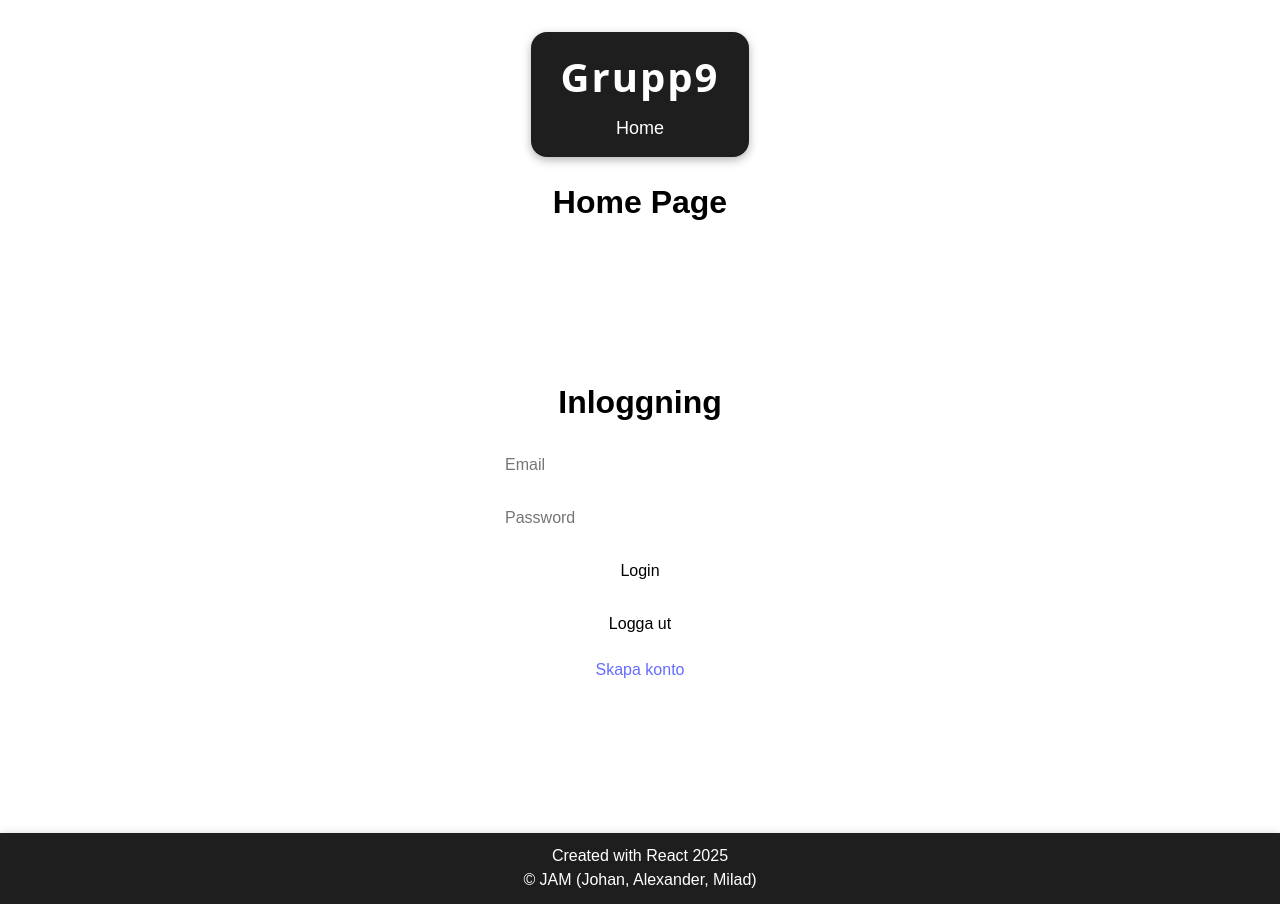
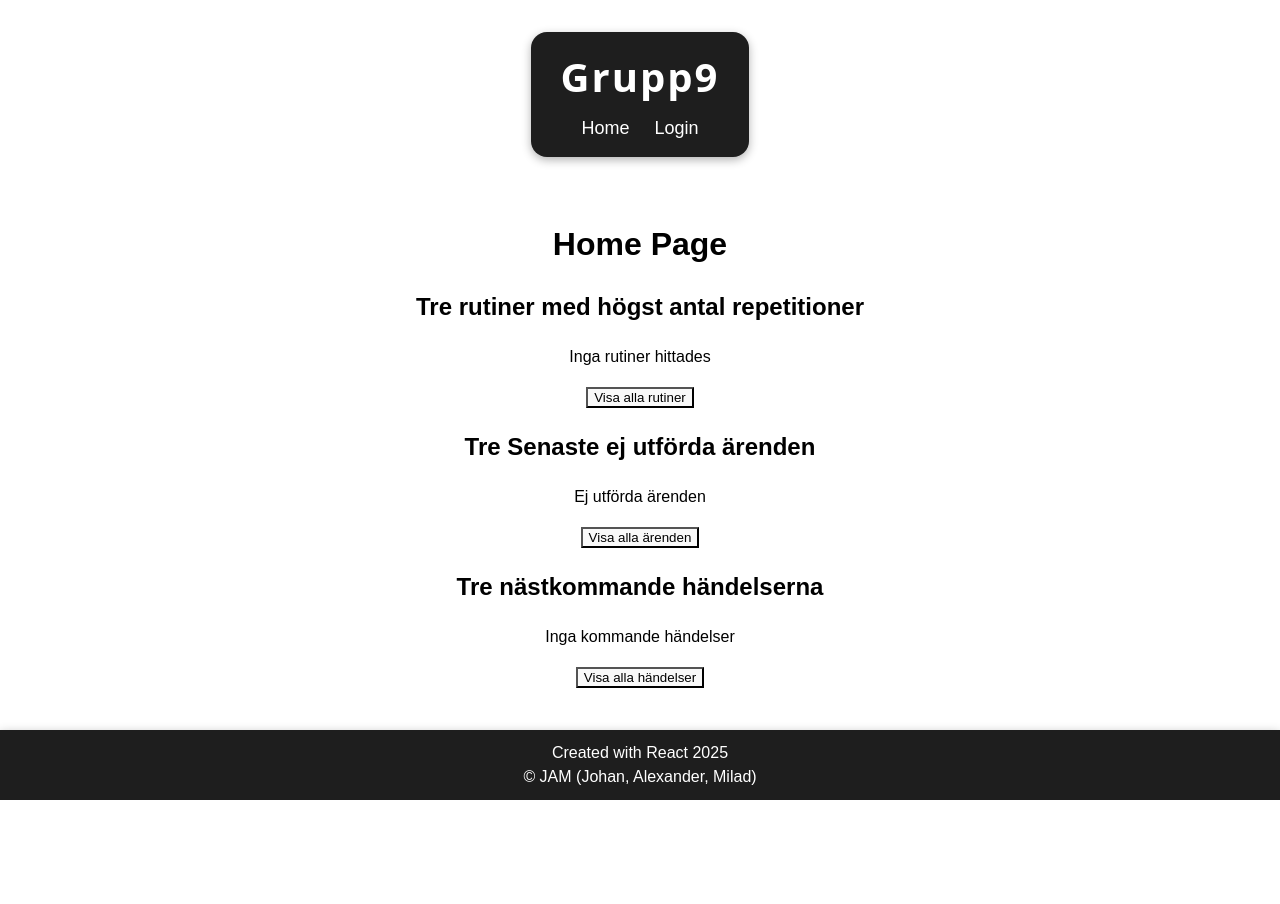
Before and after one commit to JohanSmirnoff/Grupp-9-Frontend_2, a React (Vite) app: page / in a window 1280 px wide. After the commit the page ends 800 px from the top, so only its background shows below. Built offline with nearby package versions, Linux system fonts and the light colour scheme; a web font is replaced by a local one.

Commit message:
lagt till funktionalitet för startsidan i topthree.jsx

```diff
--- a/src/App.jsx
+++ b/src/App.jsx
@@ -8,6 +8,7 @@ import EventPage from "./pages/EventsPage"
 import Navbar from "./components/NavBar/Navbar.jsx";
 import Footer from './components/Footer/footer.jsx';
 import SkapaKonto from './pages/skapaKonto/SkapaKonto.jsx';
+import Login from './components/login/Login.jsx';
 import { IdentityPageProvider } from "./context/IdentityPage";
 
 function App() {
@@ -18,6 +19,8 @@ function App() {
 
         <Routes>
           <Route path="/" element={<Home />} />
+          <Route path="/login" element={<Login />} />
+
           <Route path="/skapa-konto" element={<SkapaKonto />} />
           <Route path="/habits" element={<HabitsPage />} />
           <Route path="/todo" element={<TodoPage />} />
--- a/src/components/NavBar/Navbar.jsx
+++ b/src/components/NavBar/Navbar.jsx
@@ -12,6 +12,8 @@ const Navbar = () => {
 
       <ul>
         <li><Link to="/">Home</Link></li>
+        <li><Link to="/login">Login</Link></li>
+
         {user && (
           <>
             <li><Link to="/habits">Habits</Link></li>
--- a/src/components/TopThree/TopThree.jsx
+++ b/src/components/TopThree/TopThree.jsx
@@ -1,69 +1,70 @@
 import { useNavigate } from 'react-router-dom'
-import { useEffect, useState } from 'react'
+import { useEffect, useState, useContext } from 'react'
+import { IdentityPage } from '../../context/IdentityPage'
 
 const TopThree = () => {
   const navigate = useNavigate()
-  const [todos, setTodos] = useState([])
+  const [topHabits, setTopHabits] = useState([])
 
-  const [topHabits, setTopHabits] = useState([])
+  const [latestTodos, setLatestTodos] = useState([])
 
   const [upcomingEvents, setUpcomingEvents] = useState([])
 
-  useEffect(() => {
-    const storedTodos = JSON.parse(localStorage.getItem("todos")) || []
-
-    const latestUnfinished = storedTodos
-      .filter(todo => !todo.completed)
-      .sort((a, b) => b.createdAt - a.createdAt)
-      .slice(0, 3)
-
-    setTodos(latestUnfinished)
-  }, [])
+  const { user, loadData, } = useContext(IdentityPage)
 
   useEffect(() => {
-    const habits = JSON.parse(localStorage.getItem("habits")) || []
+    if (!user) return;
 
-    const topThreeHabits = habits
-      .sort((a, b) => b.repetitions - a.repetitions)
-      .slice(0, 3)
+    const habits = loadData("habits", []) || [];
+    const topThreeHabits = [...habits]
+      .sort((a, b) => b.count - a.count)
+      .slice(0, 3);
+    setTopHabits(topThreeHabits);
 
-    setTopHabits(topThreeHabits)
-  }, [])
+    const todos = loadData("todos", []) || [];
+    const unfinishedTodos = todos.filter(todo => !todo.status);
+    const latestUnfinished = unfinishedTodos.slice(-3).reverse();
+    setLatestTodos(latestUnfinished);
 
-  useEffect(() => {
-    const events = JSON.parse(localStorage.getItem("events")) || []
+    const events = loadData("events", []) || [];
+    const now = new Date;
 
-    const nextThreeEvents = events
-      .filter(event => new Date(event.date) >= new Date())
-      .sort((a, b) => new Date(a.date) - new Date(b.date))
-      .slice(0, 3)
+    const upcoming = events
+    .filter(event => new Date(event.start) > now)
+    .sort((eventA, eventB) => new Date(eventA.start) - new Date(eventB.start))
+    .slice(0, 3);
+    setUpcomingEvents(upcoming)
 
-    setUpcomingEvents(nextThreeEvents)
-  }, [])
+
+  }, [user?.email]);
+
+
+
+  // useEffect(() => {
+  //   const storedTodos = JSON.parse(localStorage.getItem("todos")) || []
+
+  //   const latestUnfinished = storedTodos
+  //     .filter(todo => !todo.completed)
+  //     .sort((a, b) => b.createdAt - a.createdAt)
+  //     .slice(0, 3)
+
+  //   setTodos(latestUnfinished)
+  // }, [])
+
+  // useEffect(() => {
+  //   const events = JSON.parse(localStorage.getItem("events")) || []
+
+  //   const nextThreeEvents = events
+  //     .filter(event => new Date(event.date) >= new Date())
+  //     .sort((a, b) => new Date(a.date) - new Date(b.date))
+  //     .slice(0, 3)
+
+  //   setUpcomingEvents(nextThreeEvents)
+  // }, [])
 
   return (
     <div>
       <h1>Home Page</h1>
-
-      <h2>Tre Senaste ej utförda ärenden</h2>
-
-      {todos.length === 0 && <p> Ej utförda ärenden </p>}
-
-      <ul>
-        {todos.map(todo => (
-          <li
-            key={todo.id}
-            style={{ cursor: "pointer" }}
-            onClick={() => navigate("/ToDo")}
-          >
-            {todo.title}
-          </li>
-        ))}
-      </ul>
-
-      <button onClick={() => navigate("/ToDo")}>
-        Visa alla ärenden
-      </button>
 
       <h2> Tre rutiner med högst antal repetitioner</h2>
 
@@ -79,6 +80,26 @@ const TopThree = () => {
 
       <button onClick={() => navigate("/habits")}>
         Visa alla rutiner
+      </button>
+
+      <h2>Tre Senaste ej utförda ärenden</h2>
+
+      {latestTodos.length === 0 && <p> Ej utförda ärenden </p>}
+
+      <ul>
+        {latestTodos.map(todo => (
+          <li
+            key={todo.id}
+            style={{ cursor: "pointer" }}
+            onClick={() => navigate("/ToDo")}
+          >
+            {todo.title}
+          </li>
+        ))}
+      </ul>
+
+      <button onClick={() => navigate("/ToDo")}>
+        Visa alla ärenden
       </button>
 
       <h2>Tre nästkommande händelserna</h2>
--- a/src/components/eventPlanner/eventPlanner.jsx
+++ b/src/components/eventPlanner/eventPlanner.jsx
@@ -21,7 +21,6 @@ const EventPlanner = () => {
         if (!user) return
         const storedData = loadData("events", [])
         setEvents(Array.isArray(storedData) ? storedData : [])
-        // setEvents(loadData("events", []))
     }, [user?.email])
 
     useEffect(() => {
@@ -113,7 +112,7 @@ const EventPlanner = () => {
     })
 
     if (!user) {
-        return <p>Du måste logga in för att se dina event.</p>;
+        return <p>Du måste logga in för att se dina event.</p>
     }
 
     return(
--- a/src/pages/HabitsPage.jsx
+++ b/src/pages/HabitsPage.jsx
@@ -108,6 +108,10 @@ export default function HabitsPage() {
     );
   }
 
+  if (!user) {
+        return <p>Du måste logga in för att se dina habits.</p>
+    }
+
   return (
     <div className="habits-div">
       <h2>Habits</h2>
@@ -168,6 +172,14 @@ export default function HabitsPage() {
           <li
             key={habit.id}
             className="habit-item"
+            style={{
+              marginBottom: "8px",
+              padding: "10px",
+              background: habit.completed ? "#d4edda" : "#f1f1f1",
+              borderRadius: "5px",
+              textDecoration: habit.completed ? "line-through" : "none",
+              opacity: habit.completed ? 0.7 : 1
+            }}
           >
             <strong>{habit.title}</strong>
             <div>Repetitioner: {habit.count}</div>
--- a/src/pages/Home.jsx
+++ b/src/pages/Home.jsx
@@ -1,10 +1,11 @@
 import Login from '../components/login/Login';
+import TopThree from '../components/TopThree/TopThree';
 
 const Home = () => {
   return (
     <div>
-      <h1>Home Page</h1>
-      <Login />
+      {/* <Login /> */}
+      <TopThree />
     </div>
   );
 };
```
